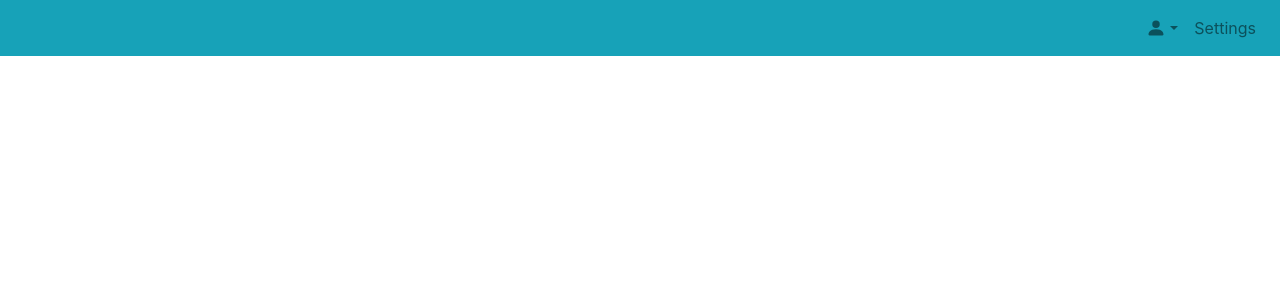
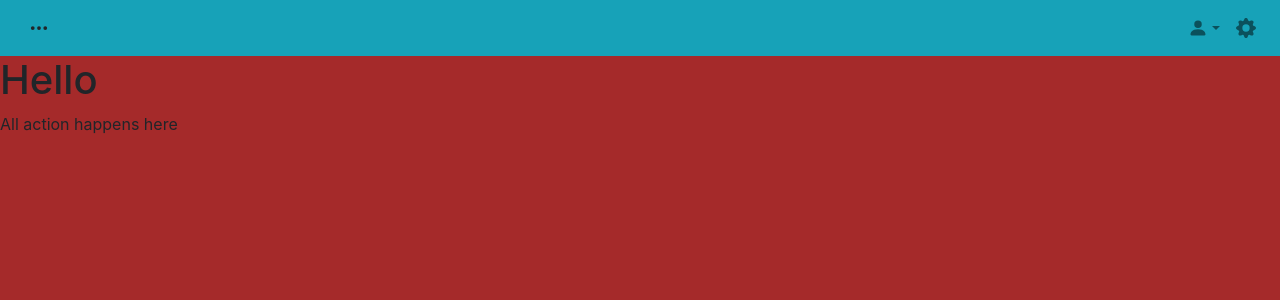
Before and after one commit to AndSzy/Admin-Dashboard, a Vue app: page / in a window 1280 px wide. Shown: the top 300 px of the page. Built offline with nearby package versions, Linux system fonts and the light colour scheme.

Commit message:
Sidebar (almost) completed

```diff
--- a/src/components/HelloWorld.vue
+++ /dev/null
@@ -1,59 +0,0 @@
-<template>
-  <div class="hello">
-    <h1>{{ msg }}</h1>
-    <p>
-      For a guide and recipes on how to configure / customize this project,<br>
-      check out the
-      <a href="https://cli.vuejs.org" target="_blank" rel="noopener">vue-cli documentation</a>.
-    </p>
-    <h3>Installed CLI Plugins</h3>
-    <ul>
-      <li><a href="https://github.com/vuejs/vue-cli/tree/dev/packages/%40vue/cli-plugin-babel" target="_blank" rel="noopener">babel</a></li>
-      <li><a href="https://github.com/vuejs/vue-cli/tree/dev/packages/%40vue/cli-plugin-router" target="_blank" rel="noopener">router</a></li>
-      <li><a href="https://github.com/vuejs/vue-cli/tree/dev/packages/%40vue/cli-plugin-eslint" target="_blank" rel="noopener">eslint</a></li>
-    </ul>
-    <h3>Essential Links</h3>
-    <ul>
-      <li><a href="https://vuejs.org" target="_blank" rel="noopener">Core Docs</a></li>
-      <li><a href="https://forum.vuejs.org" target="_blank" rel="noopener">Forum</a></li>
-      <li><a href="https://chat.vuejs.org" target="_blank" rel="noopener">Community Chat</a></li>
-      <li><a href="https://twitter.com/vuejs" target="_blank" rel="noopener">Twitter</a></li>
-      <li><a href="https://news.vuejs.org" target="_blank" rel="noopener">News</a></li>
-    </ul>
-    <h3>Ecosystem</h3>
-    <ul>
-      <li><a href="https://router.vuejs.org" target="_blank" rel="noopener">vue-router</a></li>
-      <li><a href="https://vuex.vuejs.org" target="_blank" rel="noopener">vuex</a></li>
-      <li><a href="https://github.com/vuejs/vue-devtools#vue-devtools" target="_blank" rel="noopener">vue-devtools</a></li>
-      <li><a href="https://vue-loader.vuejs.org" target="_blank" rel="noopener">vue-loader</a></li>
-      <li><a href="https://github.com/vuejs/awesome-vue" target="_blank" rel="noopener">awesome-vue</a></li>
-    </ul>
-  </div>
-</template>
-
-<script>
-export default {
-  name: 'HelloWorld',
-  props: {
-    msg: String
-  }
-}
-</script>
-
-<!-- Add "scoped" attribute to limit CSS to this component only -->
-<style scoped>
-h3 {
-  margin: 40px 0 0;
-}
-ul {
-  list-style-type: none;
-  padding: 0;
-}
-li {
-  display: inline-block;
-  margin: 0 10px;
-}
-a {
-  color: #42b983;
-}
-</style>
--- a/src/components/TheNavbar.vue
+++ b/src/components/TheNavbar.vue
@@ -1,7 +1,12 @@
 <template>
   <div>
-    <b-navbar variant="info" type="light">
+    <b-navbar toggleable="lg" variant="info" type="light">
+
+      <slot></slot>
+
       <b-navbar-toggle target="nav-collapse"></b-navbar-toggle>
+
+
 
       <b-collapse id="nav-collapse" is-nav>
         <b-navbar-nav class="ml-auto">
@@ -11,7 +16,9 @@
             </template>
             <b-dropdown-item to="/login">Login</b-dropdown-item>
           </b-nav-item-dropdown>
-          <b-nav-item to="/settings">Settings</b-nav-item>
+          <b-nav-item to="/settings">
+            <b-icon icon="gear-fill"></b-icon>
+          </b-nav-item>
         </b-navbar-nav>
       </b-collapse>
     </b-navbar>
--- /dev/null
+++ b/src/components/TheSidebar.vue
@@ -0,0 +1,71 @@
+<template>
+  <div>
+    <!-- <b-btn @click="openSidebar">
+      <b-icon icon="three-dots"></b-icon>
+       </b-btn> -->
+
+    <b-sidebar text-variant="white" id="sidebar-1" no-header v-model="isSidebarOpen">
+      <slot></slot>
+      <div class="mx-1 my-5">
+        <b-nav vertical>
+          <b-nav-text @click="openChild">
+            Active
+            <b-icon icon="chevron-left" class="float-right"></b-icon>
+
+
+            </b-nav-text>
+          <b-nav vertical :class="{notVisible: !open}" id="child">
+            <b-nav-text>aaaa</b-nav-text>
+          <b-nav-text>aaaa Link</b-nav-text>
+          </b-nav>
+          <b-nav-text>Link</b-nav-text>
+          <b-nav-text>Another Link</b-nav-text>
+          <b-nav-text disabled>Disabled</b-nav-text>
+        </b-nav>
+      </div>
+    </b-sidebar>
+  </div>
+</template>
+
+<script>
+export default {
+  props: ["isSidebarOpen"],
+  data() {
+    return {
+      open: false,
+    }
+  },
+  methods: {
+    openChild() {
+      this.open = !this.open
+    }
+  }
+};
+</script>
+
+<style>
+.b-sidebar-body {
+  background-color: #343a40;
+}
+
+.navbar-text {
+  background-color: #343a40;
+  padding: .5rem 1rem;
+  border-radius: .25rem;
+  margin-bottom: .2rem;
+
+}
+
+.navbar-text:hover {
+  background-color: #484D53;
+  cursor: pointer;
+}
+
+.navbar-text:active {
+  background-color: #343a40;
+}
+
+#child.notVisible {
+  display: none;
+}
+</style>
--- a/src/views/Home.vue
+++ b/src/views/Home.vue
@@ -1,16 +1,67 @@
 <template>
   <div class="home">
-    <the-navbar></the-navbar>
+    <the-navbar :class="{ active: isSidebarOpen, noActive: !isSidebarOpen }">
+      <a class="btn" @click="toggleSidebar">
+        <b-icon icon="three-dots"></b-icon>
+      </a>
+    </the-navbar>
+    <the-sidebar :isSidebarOpen="isSidebarOpen">
+      <a
+        @click="toggleSidebar"
+        class="float-right mx-1 btn text-white"
+      >
+        X
+      </a>
+    </the-sidebar>
+    <div
+      class="full"
+      :class="{ active: isSidebarOpen, noActive: !isSidebarOpen }"
+    >
+      <h1>Hello</h1>
+
+      <p>All action happens here</p>
+    </div>
   </div>
 </template>
 
 <script>
-import TheNavbar from '../components/TheNavbar.vue'
+import TheNavbar from "../components/TheNavbar.vue";
+import TheSidebar from "../components/TheSidebar.vue";
 
 export default {
-  name: 'Home',
+  name: "Home",
   components: {
-    TheNavbar
-  }
+    TheNavbar,
+    TheSidebar,
+  },
+  data() {
+    return {
+      isSidebarOpen: false,
+    };
+  },
+  methods: {
+    toggleSidebar() {
+      this.isSidebarOpen = !this.isSidebarOpen;
+    },
+  },
+};
+</script>
+
+<style>
+.full {
+  background-color: brown;
+  height: 2000px;
+  /* margin-left: 0px;;
+  transition: all 0.3s; */
 }
-</script>
+
+.noActive {
+  margin-left: 0;
+  transition: all 0.3s;
+}
+
+.active {
+  margin-left: 320px;
+  transition: all 0.3s;
+}
+</style>
```
